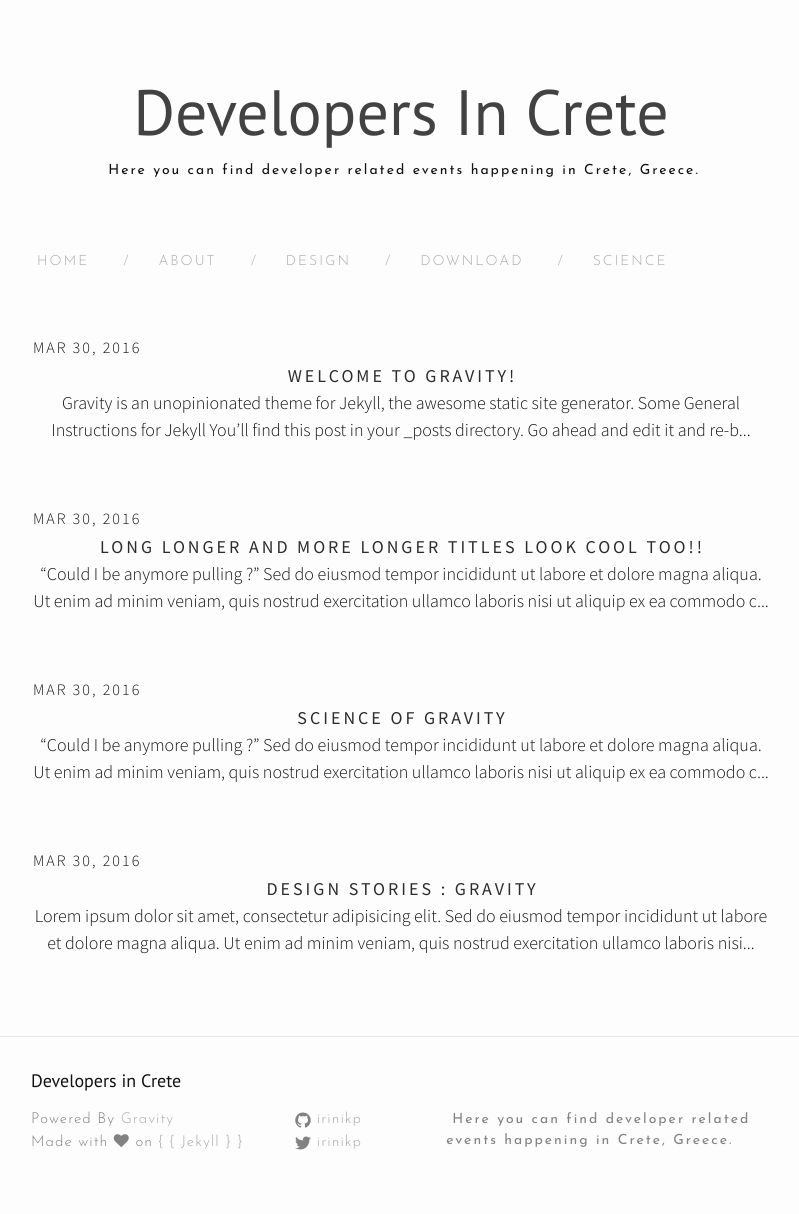
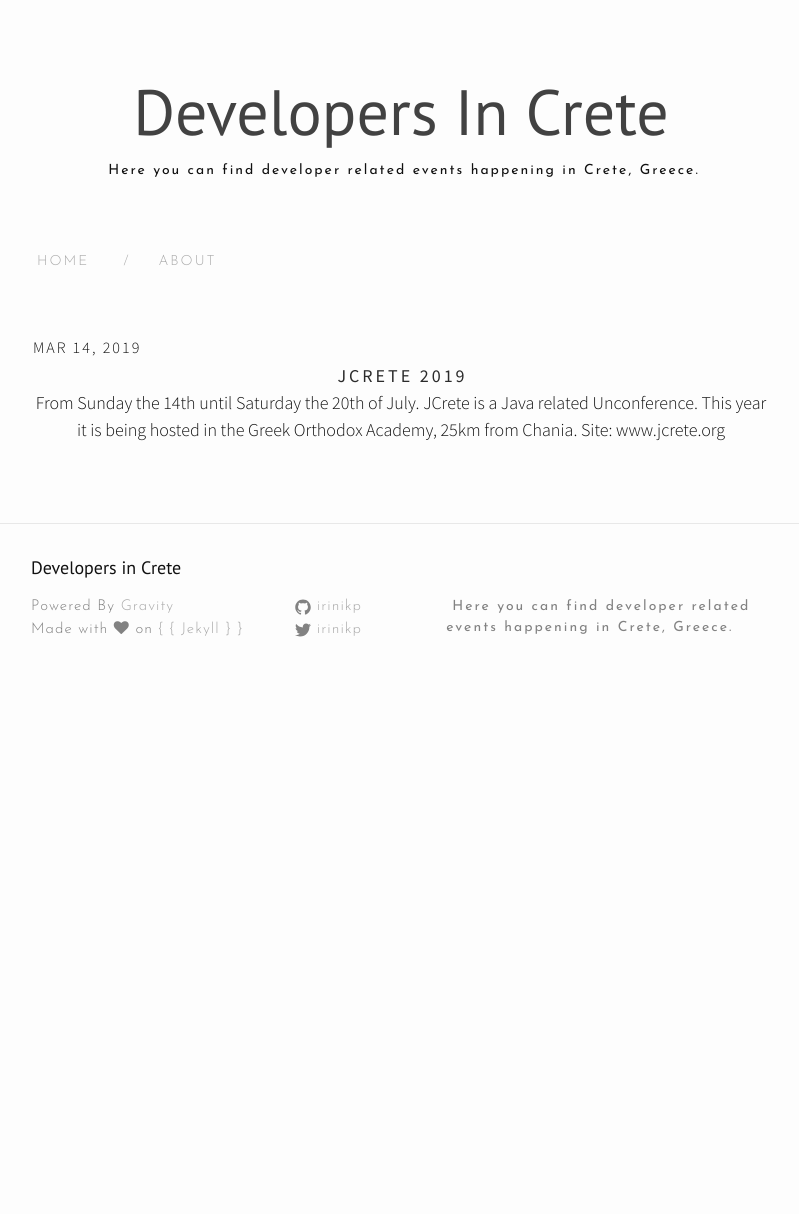
Before and after one commit to irinikp/cretan-dev, a Jekyll site: the page built from index.html, in a window 1280 px wide. Shown: the whole page, without its empty margins (239-1038 px from the left). Built offline with Jekyll 4.4.1, drawn with Linux system fonts in a browser that asks for light colours; nearby versions of some CDN libraries; the list of posts is cut into pages by our own code; a file with an impossible date is left out; after the commit the page ends 900 px from its top, so only the background shows below that.

Commit message:
create JCrete events

````diff
--- a/_posts/2016-03-30-design-stories.markdown
+++ /dev/null
@@ -1,14 +0,0 @@
----
-layout: post
-title:  "Design Stories : Gravity"
-date:   2016-03-30 19:45:31 +0530
-categories: ["design", "science", "life"]
-author: "Hemang Kumar"
----
-Lorem ipsum dolor sit amet, consectetur adipisicing elit.
-
-Sed do eiusmod tempor incididunt ut labore et dolore magna aliqua. Ut enim ad minim veniam, quis nostrud exercitation ullamco laboris nisi ut aliquip ex ea commodo consequat.
-
- Duis aute irure dolor in reprehenderit in voluptate velit esse cillum dolore eu fugiat nulla pariatur. Excepteur sint occaecat cupidatat non proident, sunt in culpa qui officia deserunt mollit anim id est laborum.
-
-Lorem ipsum dolor sit amet, consectetur adipisicing elit, sed do eiusmod tempor incididunt ut labore et dolore magna aliqua. Ut enim ad minim veniam, quis nostrud exercitation ullamco laboris nisi ut aliquip ex ea commodo consequat. Duis aute irure dolor in reprehenderit in voluptate velit esse cillum dolore eu fugiat nulla pariatur. Excepteur sint occaecat cupidatat non proident, sunt in culpa qui officia deserunt mollit anim id est laborum.
--- a/_posts/2016-03-30-science.markdown
+++ /dev/null
@@ -1,14 +0,0 @@
----
-layout: post
-title:  "Science of Gravity"
-date:   2016-03-30 19:45:31 +0530
-categories: science
-author: "Chandler Bing"
----
-"Could I be anymore pulling ?"
-
-Sed do eiusmod tempor incididunt ut labore et dolore magna aliqua. Ut enim ad minim veniam, quis nostrud exercitation ullamco laboris nisi ut aliquip ex ea commodo consequat.
-
- Duis aute irure dolor in reprehenderit in voluptate velit esse cillum dolore eu fugiat nulla pariatur. Excepteur sint occaecat cupidatat non proident, sunt in culpa qui officia deserunt mollit anim id est laborum.
-
-Lorem ipsum dolor sit amet, consectetur adipisicing elit, sed do eiusmod tempor incididunt ut labore et dolore magna aliqua. Ut enim ad minim veniam, quis nostrud exercitation ullamco laboris nisi ut aliquip ex ea commodo consequat. Duis aute irure dolor in reprehenderit in voluptate velit esse cillum dolore eu fugiat nulla pariatur. Excepteur sint occaecat cupidatat non proident, sunt in culpa qui officia deserunt mollit anim id est laborum.
--- a/_posts/2016-03-30-science0.markdown
+++ /dev/null
@@ -1,14 +0,0 @@
----
-layout: post
-title:  "Long Longer and more Longer titles look cool too!!"
-date:   2016-03-30 19:45:31 +0530
-categories: science
-author: "Chandler Bing"
----
-"Could I be anymore pulling ?"
-
-Sed do eiusmod tempor incididunt ut labore et dolore magna aliqua. Ut enim ad minim veniam, quis nostrud exercitation ullamco laboris nisi ut aliquip ex ea commodo consequat.
-
- Duis aute irure dolor in reprehenderit in voluptate velit esse cillum dolore eu fugiat nulla pariatur. Excepteur sint occaecat cupidatat non proident, sunt in culpa qui officia deserunt mollit anim id est laborum.
-
-Lorem ipsum dolor sit amet, consectetur adipisicing elit, sed do eiusmod tempor incididunt ut labore et dolore magna aliqua. Ut enim ad minim veniam, quis nostrud exercitation ullamco laboris nisi ut aliquip ex ea commodo consequat. Duis aute irure dolor in reprehenderit in voluptate velit esse cillum dolore eu fugiat nulla pariatur. Excepteur sint occaecat cupidatat non proident, sunt in culpa qui officia deserunt mollit anim id est laborum.
--- a/_posts/2016-03-30-welcome-to-jekyll.markdown
+++ /dev/null
@@ -1,29 +0,0 @@
----
-layout: post
-title:  "Welcome to Gravity!"
-date:   2016-03-30 19:45:31 +0530
-categories: jekyll update
----
-Gravity is an unopinionated theme for Jekyll, the awesome static site generator.
-
-Some General Instructions for Jekyll
-
-You’ll find this post in your `_posts` directory. Go ahead and edit it and re-build the site to see your changes. You can rebuild the site in many different ways, but the most common way is to run `jekyll serve`, which launches a web server and auto-regenerates your site when a file is updated.
-
-To add new posts, simply add a file in the `_posts` directory that follows the convention `YYYY-MM-DD-name-of-post.ext` and includes the necessary front matter. Take a look at the source for this post to get an idea about how it works.
-
-Jekyll also offers powerful support for code snippets:
-
-{% highlight ruby %}
-def print_hi(name)
-  puts "Hi, #{name}"
-end
-print_hi('Tom')
-#=> prints 'Hi, Tom' to STDOUT.
-{% endhighlight %}
-
-Check out the [Jekyll docs][jekyll-docs] for more info on how to get the most out of Jekyll. File all bugs/feature requests at [Jekyll’s GitHub repo][jekyll-gh]. If you have questions, you can ask them on [Jekyll Talk][jekyll-talk].
-
-[jekyll-docs]: http://jekyllrb.com/docs/home
-[jekyll-gh]:   https://github.com/jekyll/jekyll
-[jekyll-talk]: https://talk.jekyllrb.com/
--- /dev/null
+++ b/_posts/2019-03-14-jcrete.markdown
@@ -0,0 +1,14 @@
+---
+layout: post
+title: "JCrete 2019"
+date: 2019-03-14 15:43:00 +0200
+categories: ["Java", "Unconference", "Chania"]
+---
+From Sunday the 14th until Saturday the 20th of July.
+
+JCrete is a Java related Unconference.
+
+This year it is being hosted in the Greek Orthodox Academy, 25km from Chania.
+
+Site: [www.jcrete.org](http://www.jcrete.org){:target="_blank"}
+---
--- a/about.md
+++ b/about.md
@@ -3,144 +3,3 @@
 title : About
 permalink: /about/
 ---
-
-<h2>Gravity</h2>
-<p>Minimal, text based, liberal Jekyll theme<br>for sharing your awesome ideas.</p>
-<br>
-<center><p ><strong><span class="manual">Get up and running with</span> Gravity</strong></p></center>
-<br>
-<div class="manual-post">
-  <div class="manual manual-title">
-  <strong>Posting</strong>
-  </div>
-<p>  <div class="manual-content">
-
-```
-  - Create a .markdown file inside <code class="highlighter-rouge">_posts</code> folder.<br>
-  - Name the file according to the format YY-MM-DD-[short name for your post].<br>  <code>2016-03-30-i-love-design.markdown</code><br>
-  - Write the <a href="jekyll">Front Matter</a> and content in the file.<br>
-  <div class="example">
-    <span class='manual'>FORMAT</span><BR>
-    <pre>---
-```
-
-layout: post | default | page
-title:  String<span class="hint"> Post Title</span>
-date:   Time Stamp
-categories: String | Array of Strings<span class="hint"> Category / Categories </span>
-\---</pre>
-
-```
-  </div>
-  <div class="example">
-
-    <pre>---
-```
-
-layout: post
-title:  "The One with the Blackout"
-date:   2016-03-30 19:45:31 +0530
-categories: ["life", "friends"]
-\---</pre>
-
-```
-  </div>
-```
-
-  </div>
-</p>
-</div>
-<br>
-<div class="manual-post">
-  <div class="manual manual-title">
-  <strong>Create Pages</strong>
-  </div>
-<p>  <div class="manual-content">
-
-```
-  - Create a .md file in the root directory.<br>
-  - Name the file with the desired page link name.<br>  <code>about.md</code><br><code>design.md</code><br>
-  - Write the <a href="jekyll">Front Matter</a> and content in the file.
-  <div class="example">
-    <span class='manual'>FORMAT</span><BR>
-    <pre>---
-```
-
-layout: page
-title: String <span class="hint">Title of the webpage</span>
-permalink: / String / <span class="hint">Permalink for the webpage</span>
-tagline: String <span class="hint">Optional Gravity Feature : Tagline for the page</span>
-\---</pre>
-
-```
-  </div>
-  <div class="example">
-
-    <pre>---
-```
-
-layout: page
-title:  "Science"
-permalink:   /science/
-tagline : "Humanity is overrated."
-\---</pre>
-
-```
-  </div>
-```
-
-  </div>
-</p>
-</div>
-<br>
-<div class="manual-post">
-  <div class="manual manual-title">
-  <strong>Create Archives/ Category Pages</strong><br>
-</div><br>
-<div class="archiveIntro">
-  <p>
-    Introducing <strong>Archive Pages</strong>.<br></p>
-  <span class="archive-intro">  You can display a list of all the post corresponding to a particular category on a standalone Page using the <code>'archive'</code> layout.
-</span>
-</div>
-<br>
-
-<p>  <div class="manual-content">
-
-```
-  - Create a .md file in the root directory.<br>
-  - Name the file. Preferred name will be the name of the category<br>  <code>life.md</code><br>
-  - Write the <a href="jekyll">Front Matter</a> and content in the file.
-  <div class="example">
-    <span class='manual'>FORMAT</span><BR>
-<pre>---
-```
-
-layout: archive<span class="hint"> Archive Page Layout</span>
-title: String <span class="hint">Title of the webpage</span>
-permalink: / String / <span class="hint">Permalink for the webpage</span>
-tagline: String <span class="hint"> Tagline for the page</span>
-category : String <span class="hint"> Name of the category of which the page will show posts.</span>
-\---</pre>
-
-```
-  </div>
-  <div class="example">
-
-    <pre>---
-```
-
-layout: archive
-title:  "Design"
-permalink : "Design"
-category: "design"
-tagline: "It's all about perception."
-\---</pre>
-
-```
-</div><br>
-```
-
-  </div>
-</p>
-</div>
--- a/science.md
+++ /dev/null
@@ -1,7 +0,0 @@
----
-layout: archive
-title: Science
-permalink: /science/
-tagline: "Humanity is overrated."
-category: "science"
----
````
Also changed, not shown: _posts/2019-03-15-jcrete-for-kids.markdown (added, +15 -0 lines), design.md (deleted, +0 -7 lines), download.md (deleted, +0 -32 lines), README.md (deleted), 1 other file.
